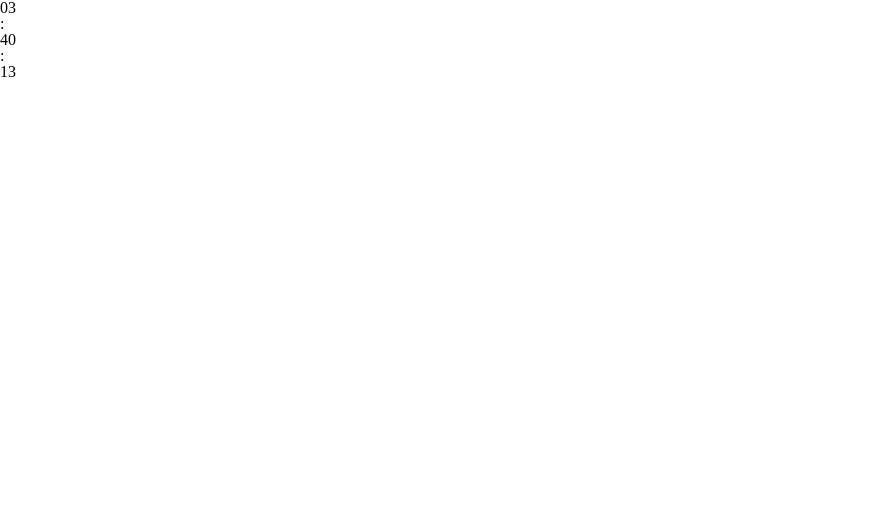
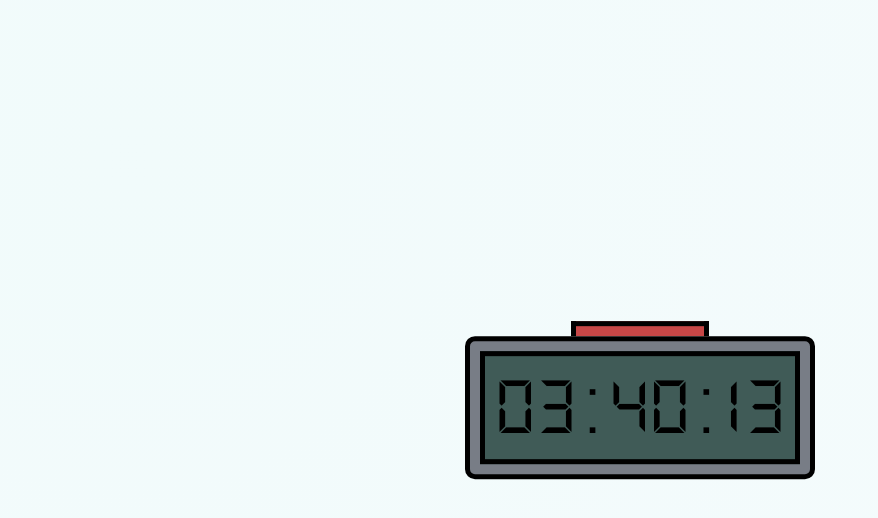
Before and after one commit to kaykiletieri/Clock, a plain HTML site: page index.html in a window 1280 px wide. Shown: the whole page, without its empty margins (0-878 px from the left). Drawn offline with Linux system fonts and the light colour scheme.

Commit message:
:lipstick: Style clock update

```diff
--- a/assets/css/style.css
+++ b/assets/css/style.css
@@ -0,0 +1,70 @@
+@font-face {
+    font-family: Digital;
+    src: url(../fonts/DS-DIGI.TTF) format('truetype');
+}
+
+html, body {
+    height: 100%;
+    width: 100%;
+}
+
+#container {
+    position: absolute;
+    top: 50%;
+    left: 50%;
+    transform: translate(-50%, -50%);
+    display: flex;
+    flex-direction: column;
+    justify-content: center;
+    align-items: center;
+    width: 25%;
+}
+
+#detalhe {
+    background-color: #c74747;
+    height: 10px;
+    width: 40%;
+    border: solid 5px #000;
+    border-bottom: none;
+}
+
+#relogio {
+    width: 100%;
+    height: 100%;
+    padding: 10px;
+    background-color: #787d86;
+    border: solid 5px #000;
+    border-radius: 10px;
+}
+
+#display {
+    box-sizing: border-box;
+    width: 100%;
+    height: 100%;
+    display: flex;
+    flex-direction: row;
+    justify-content: space-between;
+    align-items: center;
+    padding: 10px;
+    font-family: Digital, sans-serif;
+    font-size: 62pt;
+    border: solid 5px #000;
+}
+
+.lightMode {
+    background-image: radial-gradient( circle farthest-corner at 10% 20%,  rgba(234,249,249,0.67) 0.1%, rgba(239,249,251,0.63) 90.1% );
+}
+
+.darkMode {
+    background-image: linear-gradient( 94.3deg,  rgb(10, 14, 34) 10.9%, rgb(19, 19, 26) 87.1% );
+}
+
+.day {
+    background-color: #405b57;
+    color: #000000;
+}
+
+.night {
+    background-color: rgb(93, 211, 93);
+    box-shadow: rgb(93, 211, 93) 0px 0px 50px;
+}
--- a/index.html
+++ b/index.html
@@ -8,11 +8,11 @@
     <link rel="stylesheet" href="./assets/css/reset.css">
     <link rel="stylesheet" href="./assets/css/style.css">
 </head>
-<body>
+<body id="body" class="lightMode">
     <div id="container">
         <div id="detalhe"></div>
-        <div id=relogio>
-            <div id="display">
+        <div id="relogio">
+            <div id="display" class="day">
                 <div>
                     <span id="horas">00</span>
                 </div>
```
Also changed, not shown: assets/fonts/DS-DIGI.TTF (added).
